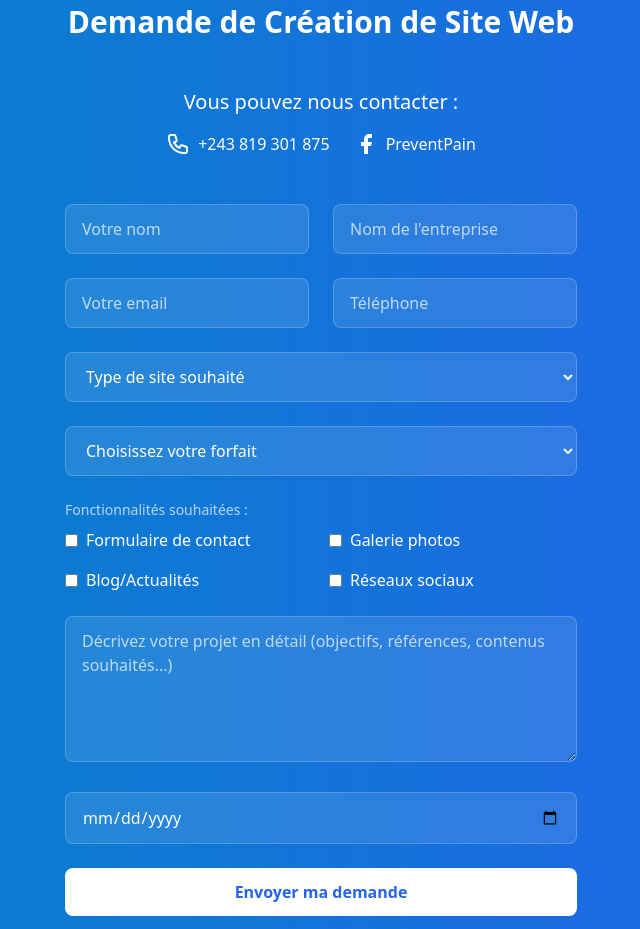
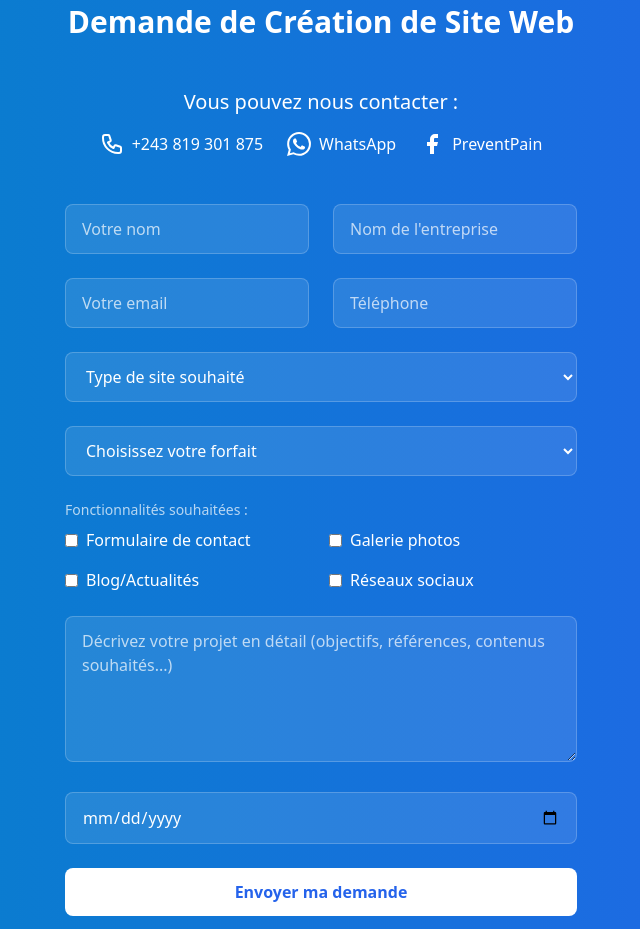
Before and after one commit to Mavuisra/monsiteacredit, a plain HTML site: page index.html in a window 1280 px wide. Shown: the part 2480-3409 px from the top of the page, without its empty margins (319-959 px from the left). Drawn offline with nearby package versions, Linux system fonts and the light colour scheme.

Commit message:
optimisation

```diff
--- a/index.html
+++ b/index.html
@@ -306,7 +306,13 @@
                             </svg>
                             +243 819 301 875
                         </a>
-                        <a href="https://www.facebook.com/preventpain" target="_blank" class="flex items-center text-white hover:text-sky-200 transition">
+                        <a href="https://wa.me/243819301875" target="_blank" class="flex items-center text-white hover:text-sky-200 transition">
+                            <svg class="w-6 h-6 mr-2" fill="currentColor" viewBox="0 0 24 24">
+                                <path d="M17.472 14.382c-.297-.149-1.758-.867-2.03-.967-.273-.099-.471-.148-.67.15-.197.297-.767.966-.94 1.164-.173.199-.347.223-.644.075-.297-.15-1.255-.463-2.39-1.475-.883-.788-1.48-1.761-1.653-2.059-.173-.297-.018-.458.13-.606.134-.133.298-.347.446-.52.149-.174.198-.298.298-.497.099-.198.05-.371-.025-.52-.075-.149-.669-1.612-.916-2.207-.242-.579-.487-.5-.669-.51-.173-.008-.371-.01-.57-.01-.198 0-.52.074-.792.372-.272.297-1.04 1.016-1.04 2.479 0 1.462 1.065 2.875 1.213 3.074.149.198 2.096 3.2 5.077 4.487.709.306 1.262.489 1.694.625.712.227 1.36.195 1.871.118.571-.085 1.758-.719 2.006-1.413.248-.694.248-1.289.173-1.413-.074-.124-.272-.198-.57-.347m-5.421 7.403h-.004a9.87 9.87 0 01-5.031-1.378l-.361-.214-3.741.982.998-3.648-.235-.374a9.86 9.86 0 01-1.51-5.26c.001-5.45 4.436-9.884 9.888-9.884 2.64 0 5.122 1.03 6.988 2.898a9.825 9.825 0 012.893 6.994c-.003 5.45-4.437 9.884-9.885 9.884m8.413-18.297A11.815 11.815 0 0012.05 0C5.495 0 .16 5.335.157 11.892c0 2.096.547 4.142 1.588 5.945L.057 24l6.305-1.654a11.882 11.882 0 005.683 1.448h.005c6.554 0 11.89-5.335 11.893-11.893a11.821 11.821 0 00-3.48-8.413z"/>
+                            </svg>
+                            WhatsApp
+                        </a>
+                        <a href="https://web.facebook.com/profile.php?id=100075849205779" target="_blank" class="flex items-center text-white hover:text-sky-200 transition">
                             <svg class="w-6 h-6 mr-2" fill="currentColor" viewBox="0 0 24 24">
                                 <path d="M18 2h-3a5 5 0 00-5 5v3H7v4h3v8h4v-8h3l1-4h-4V7a1 1 0 011-1h3z"/>
                             </svg>
@@ -400,7 +406,7 @@
     <footer class="bg-gray-900 text-gray-400 py-8">
         <div class="container mx-auto px-6 text-center">
             <p class="mb-2">&copy; 2024 MonSiteàCrédit. Tous droits réservés.</p>
-            <p class="text-sm">Designed by <a href="#" class="text-sky-400 hover:text-sky-300 transition">PreventPain</a></p>
+            <p class="text-sm">Designed by <a href="https://preventpain-cd.tech/" class="text-sky-400 hover:text-sky-300 transition">PreventPain</a></p>
         </div>
     </footer>
 
```
